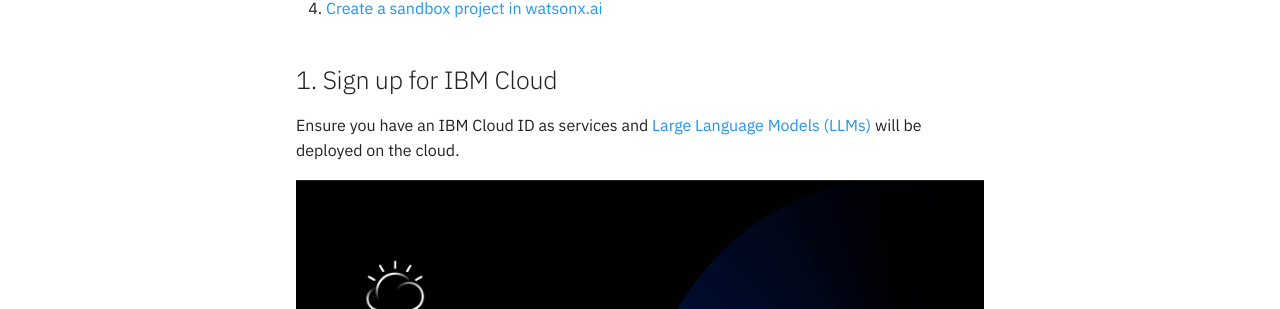
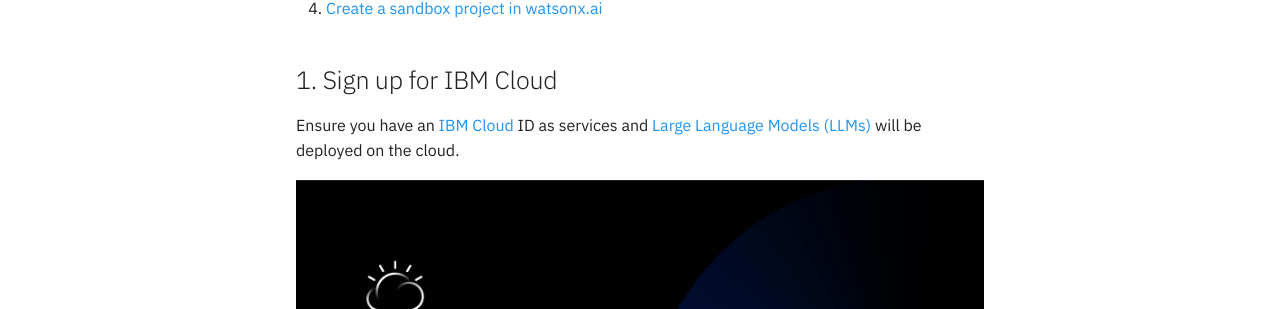
Before and after one commit to IBM/watsonx-genai-lab, an MkDocs documentation site: the page built from docs/pre-work/README.md, in a window 1280 px wide and 900 px high. Shown: the part 374-683 px from the top of the window. Built offline with MkDocs 1.6.1 and Material for MkDocs 9.7.7, drawn with Linux system fonts in a browser that asks for light colours; comment, search, counter and statistics services are not loaded; part of the change alters nothing that is shown.

```diff
--- a/docs/pre-work/README.md
+++ b/docs/pre-work/README.md
@@ -9,7 +9,7 @@ This section is broken up into the following steps:
 
 ## 1. Sign up for IBM Cloud
 
-Ensure you have an IBM Cloud ID as services and [Large Language Models (LLMs)](https://en.wikipedia.org/wiki/Large_language_model) will be deployed on the cloud.
+Ensure you have an [IBM Cloud](https://cloud.ibm.com/login) ID as services and [Large Language Models (LLMs)](https://en.wikipedia.org/wiki/Large_language_model) will be deployed on the cloud.
 
 ![IBM cloud sign up](../images/ibm-cloud-sign-up.png)
 
```
